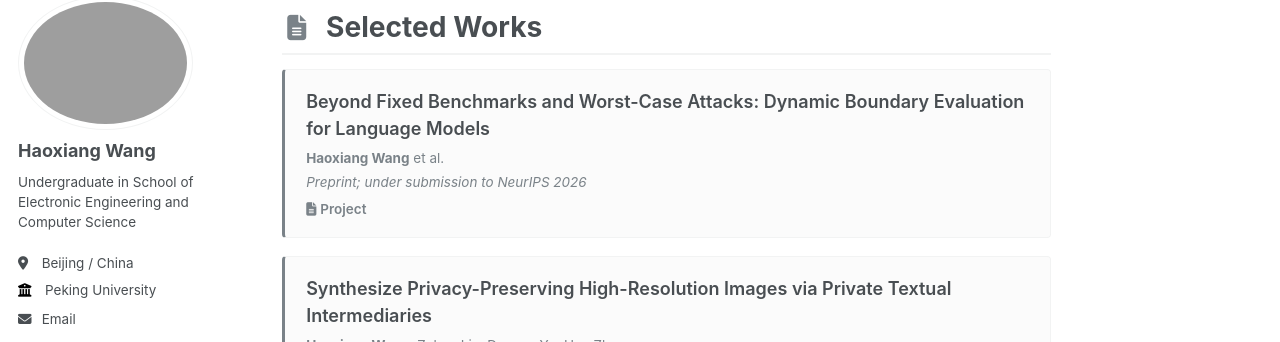
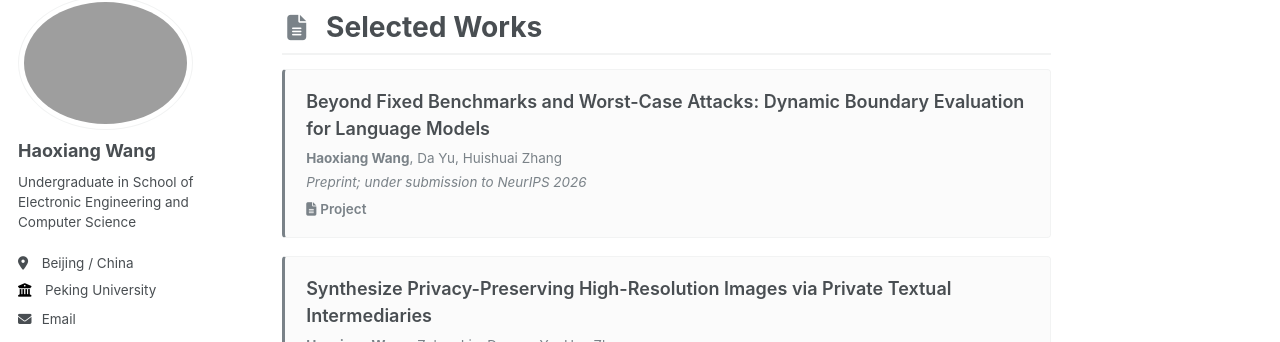
Before and after one commit to MarkGodrick/MarkGodrick.github.io, a Jekyll site: the page built from _pages/about.md, in a window 1280 px wide and 900 px high, scrolled down 852 px. Shown: the part 110-452 px from the top of the window. Built offline with Jekyll 4.4.1, drawn with Linux system fonts in a browser that asks for light colours; some web fonts are replaced.

Commit message:
update cv

```diff
--- a/_pages/about.md
+++ b/_pages/about.md
@@ -54,7 +54,7 @@ Recently, my research has focused on evaluating the dynamic capability boundarie
   <div class="home-pub">
     <div class="pub-card">
       <div class="pub-title">Beyond Fixed Benchmarks and Worst-Case Attacks: Dynamic Boundary Evaluation for Language Models</div>
-      <div class="pub-authors"><strong>Haoxiang Wang</strong> et al.</div>
+      <div class="pub-authors"><strong>Haoxiang Wang</strong>, Da Yu, Huishuai Zhang</div>
       <div class="pub-venue">Preprint; under submission to NeurIPS 2026</div>
       <div class="pub-links">
         <a href="/publications/2026-05-01-dynamic-boundary-evaluation/"><i class="fas fa-file-alt"></i>Project</a>
```
Also changed, not shown: _publications/2026-05-01-dynamic-boundary-evaluation.md (+1 -1 lines), 2 other files.
